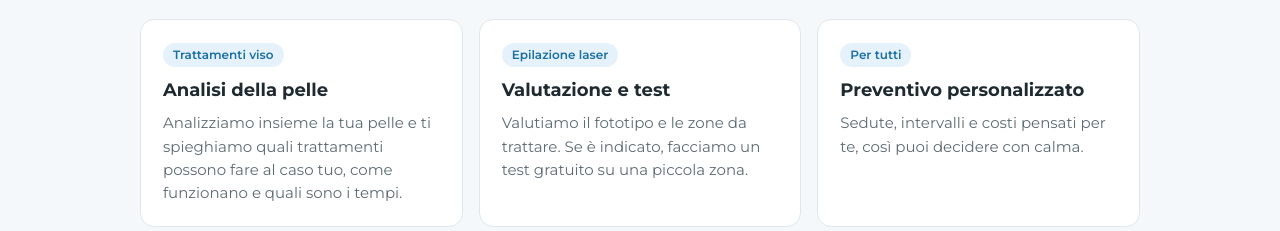
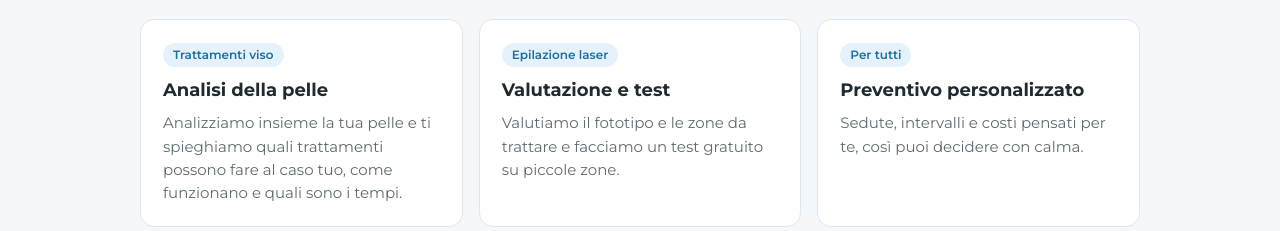
Before and after one commit to medicservice/medicservice-eu, a plain HTML site: page open-day/index.html in a window 1280 px wide. Shown: the part 795-1026 px from the top of the page. Drawn offline with Linux system fonts and the light colour scheme.

Commit message:
Open Day: testo Valutazione e test

```diff
--- a/open-day/index.html
+++ b/open-day/index.html
@@ -80,7 +80,7 @@ footer{padding:28px 0;color:var(--muted);font-size:13px;border-top:1px solid var
   <h2>Cosa succede all'appuntamento</h2>
   <div class="grid">
     <div class="card"><span class="tag">Trattamenti viso</span><b>Analisi della pelle</b><p>Analizziamo insieme la tua pelle e ti spieghiamo quali trattamenti possono fare al caso tuo, come funzionano e quali sono i tempi.</p></div>
-    <div class="card"><span class="tag">Epilazione laser</span><b>Valutazione e test</b><p>Valutiamo il fototipo e le zone da trattare. Se è indicato, facciamo un test gratuito su una piccola zona.</p></div>
+    <div class="card"><span class="tag">Epilazione laser</span><b>Valutazione e test</b><p>Valutiamo il fototipo e le zone da trattare e facciamo un test gratuito su piccole zone.</p></div>
     <div class="card"><span class="tag">Per tutti</span><b>Preventivo personalizzato</b><p>Sedute, intervalli e costi pensati per te, così puoi decidere con calma.</p></div>
   </div>
 </div></section>
```
